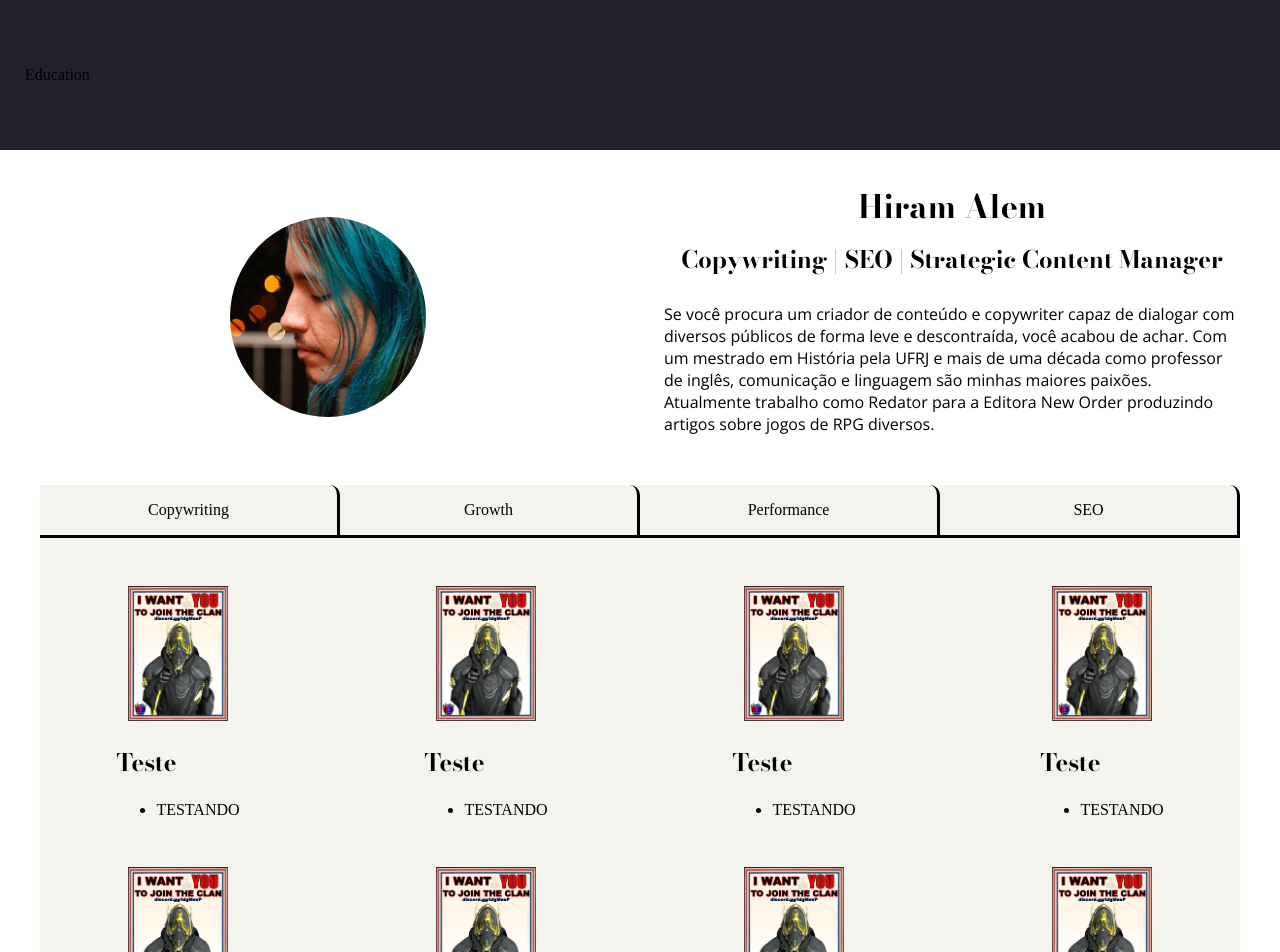
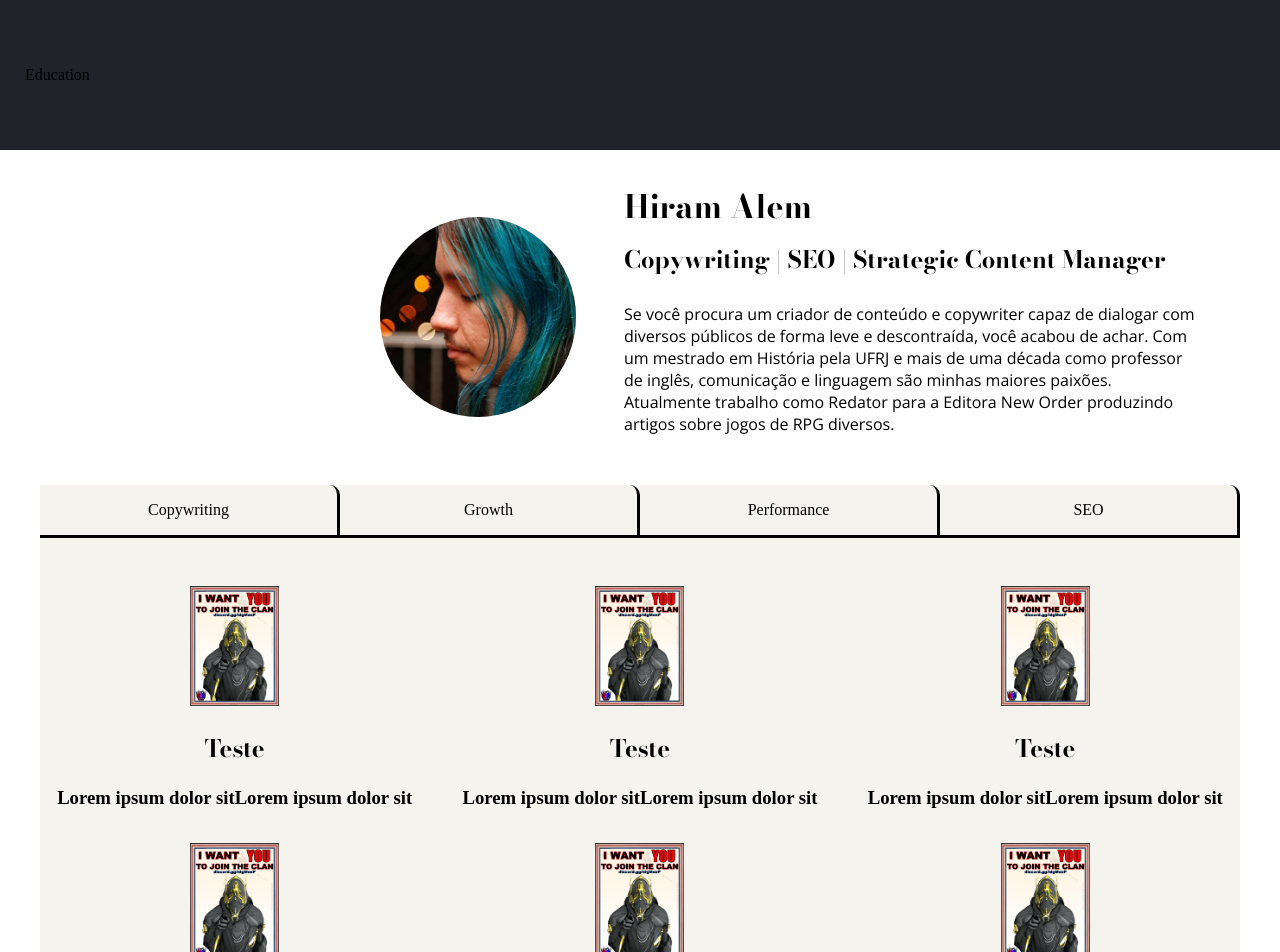
Before and after one commit to hiramalem/Portfolio-Mkt, a React (Vite) app: page / in a window 1280 px wide. Shown: the top 952 px of the page. Built offline with nearby package versions, Linux system fonts and the light colour scheme.

Commit message:
update update leve

```diff
--- a/src/assets/Tabs/Card.jsx
+++ b/src/assets/Tabs/Card.jsx
@@ -6,15 +6,13 @@ function Card(props){
 
         <article className="card">
 
-            <div>
-                <img src={props.imagem} alt={props.alttext} width="100px"/>
-            </div>
-            <div>
-                <h2>{props.titulo}</h2>
-                <ul>
-                    <li>{props.descrição}</li>
-                </ul>
-            </div>
+            <img src={props.imagem} alt={props.alttext} className="cardimg"/>
+
+            <h2>{props.titulo}</h2>
+
+            <h3>
+                Lorem ipsum dolor sitLorem ipsum dolor sit
+            </h3>
 
         </article>
     )
--- a/style.css
+++ b/style.css
@@ -12,14 +12,14 @@
     grid-template-rows: repeat(4, auto);
     width: 100%;
     max-width: 1200px;
-    margin: 2rem auto 2rem;
+    margin: 2rem auto 2rem 0;
     row-gap: 0.1rem;
     column-gap: 3rem;
 }
 
 
 .hero > h1{
-    place-self: center;
+    place-self: left;
     margin-top: 0.5rem;
     margin-bottom: 0.5rem;
 }
@@ -28,13 +28,14 @@
     font-family: 'Bodoni Moda', serif;
     font-size: 2rem;
     grid-row-start: 1;
-    place-self: center;
+    place-self: left;
     margin-top: 0;
     margin-bottom: 0;
 }
 
 .hero > h1,h2{
     font-family: 'Bodoni Moda', serif;
+
 }
 
 .hero > p{
@@ -51,7 +52,8 @@
     border-radius: 50%;
     grid-row-start: 1;
     grid-row-end: 4;
-    place-self: center;
+    justify-self: right;
+    align-self: center;
 }
 
 .button {
@@ -73,13 +75,39 @@
 
 .grid {
     display: grid;
-    grid-template-columns: repeat(4, 1fr);
-    gap: 2rem;
+    grid-template-columns: repeat(auto-fit, minmax(min(100%, 300px), 1fr));
+    grid-auto-flow:dense;
+    gap: 1rem;
     background-color: #F4F3ED;
     width: 100%;
     max-width: 1200px;
     margin: 0 auto;
     justify-items: center;
+    container-type: inline-size;
+    /* grid-auto-rows: 120px auto auto;*/
+
+}
+
+.card{
+    justify-items: center;
+    align-items: center;
+    text-align: center;
+    /* grid-template-rows: subgrid;   */
+}
+
+.cardimg{
+    width: 100%;
+    height: 120px;
+    object-fit:contain;
+}
+
+body {
+    margin: 0;
+}
+
+.main {
+    background-color: #F4F3ED;
+    padding-top: 3rem;
 }
 
 .flex {
@@ -91,17 +119,3 @@
     max-width: 1200px;
     margin: 0 auto;
 }
-
-.card{
-    justify-items: center;
-    align-items: center;
-}
-
-body {
-    margin: 0;
-}
-
-.main {
-    background-color: #F4F3ED;
-    padding-top: 3rem;
-}
```
